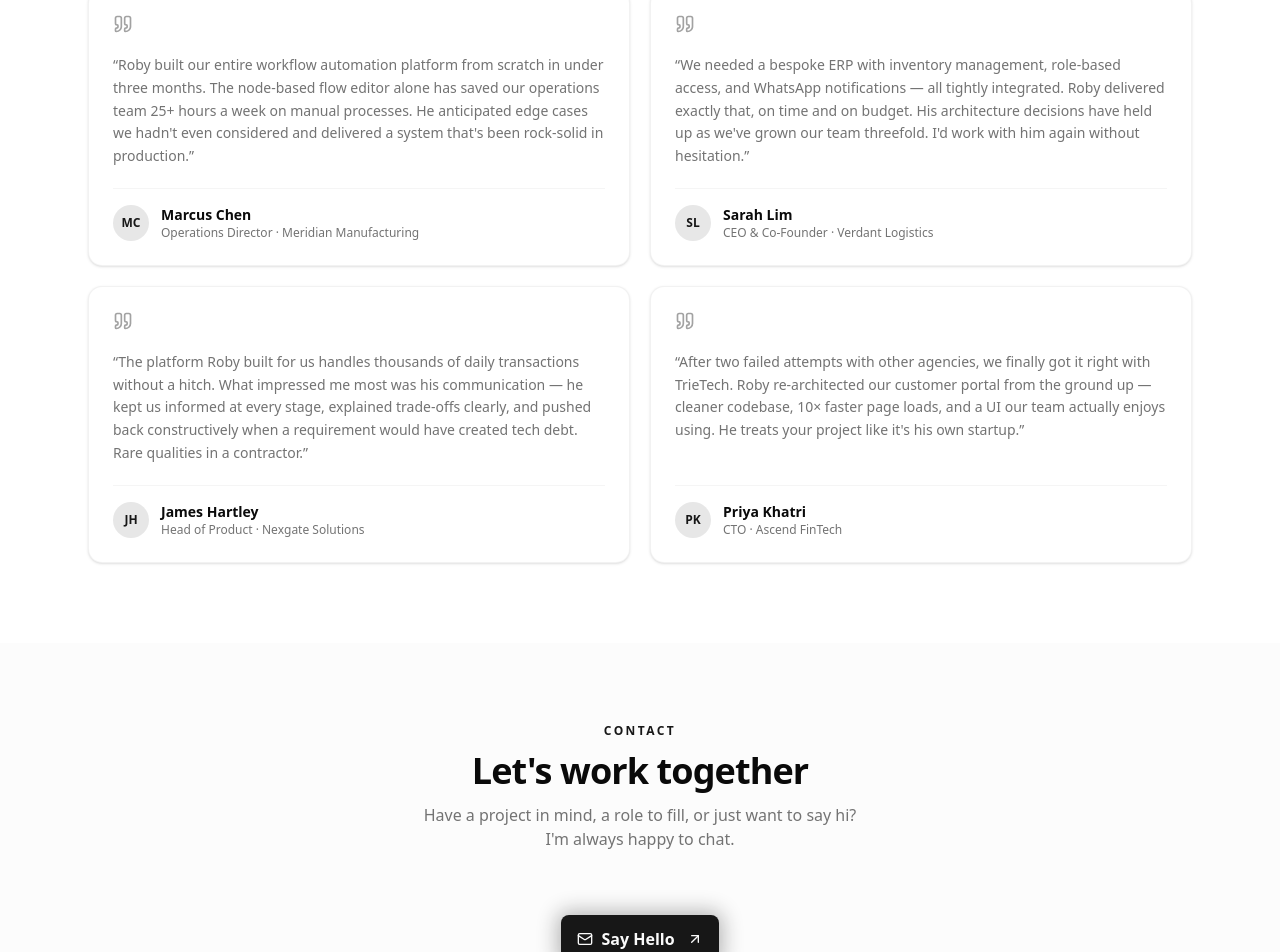
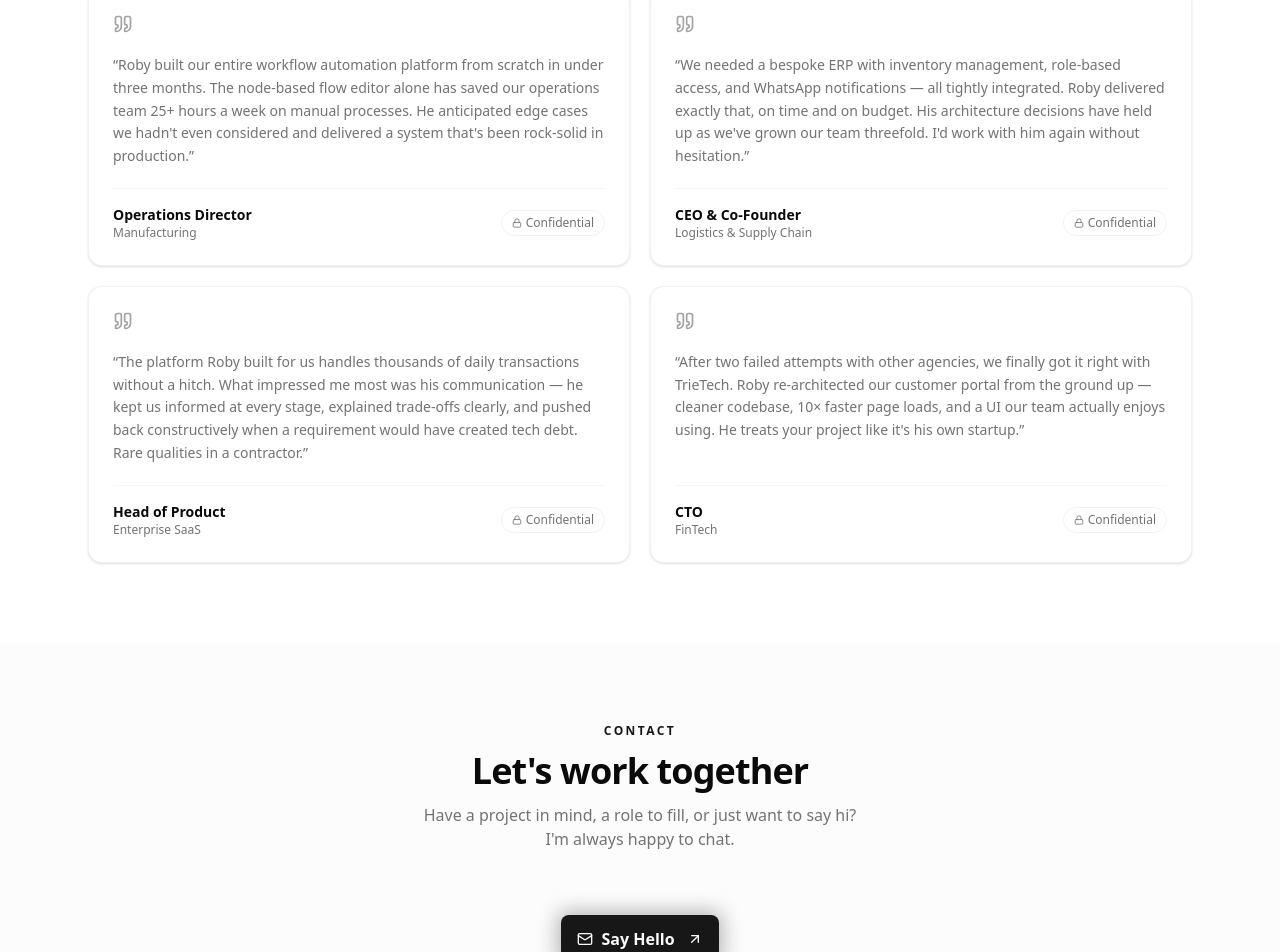
Before and after one commit to tanamaroby/next-portfolio, a Next.js app: page / in a window 1280 px wide. Shown: the part 6069-7021 px from the top of the page. Built offline with nearby package versions, Linux system fonts and the light colour scheme.

Commit message:
chore: update testimonial structure to enhance confidentiality; replace name and company with industry descriptor

```diff
--- a/components/sections/testimonials.tsx
+++ b/components/sections/testimonials.tsx
@@ -3,48 +3,40 @@
 import { Card } from "@/components/ui/card";
 import { fadeInUp, staggerContainer, viewportConfig } from "@/lib/motion";
 import { motion } from "framer-motion";
-import { Quote } from "lucide-react";
+import { Lock, Quote } from "lucide-react";
 
 interface Testimonial {
   quote: string;
-  name: string;
+  /** Job title of the reviewer */
   title: string;
-  company: string;
-  initials: string;
+  /** Broad industry — company name withheld per client request */
+  industry: string;
 }
 
 const TESTIMONIALS: Testimonial[] = [
   {
     quote:
       "Roby built our entire workflow automation platform from scratch in under three months. The node-based flow editor alone has saved our operations team 25+ hours a week on manual processes. He anticipated edge cases we hadn't even considered and delivered a system that's been rock-solid in production.",
-    name: "Marcus Chen",
     title: "Operations Director",
-    company: "Meridian Manufacturing",
-    initials: "MC",
+    industry: "Manufacturing",
   },
   {
     quote:
       "We needed a bespoke ERP with inventory management, role-based access, and WhatsApp notifications — all tightly integrated. Roby delivered exactly that, on time and on budget. His architecture decisions have held up as we've grown our team threefold. I'd work with him again without hesitation.",
-    name: "Sarah Lim",
     title: "CEO & Co-Founder",
-    company: "Verdant Logistics",
-    initials: "SL",
+    industry: "Logistics & Supply Chain",
   },
   {
     quote:
       "The platform Roby built for us handles thousands of daily transactions without a hitch. What impressed me most was his communication — he kept us informed at every stage, explained trade-offs clearly, and pushed back constructively when a requirement would have created tech debt. Rare qualities in a contractor.",
-    name: "James Hartley",
     title: "Head of Product",
-    company: "Nexgate Solutions",
-    initials: "JH",
+    industry: "Enterprise SaaS",
   },
   {
     quote:
       "After two failed attempts with other agencies, we finally got it right with TrieTech. Roby re-architected our customer portal from the ground up — cleaner codebase, 10× faster page loads, and a UI our team actually enjoys using. He treats your project like it's his own startup.",
-    name: "Priya Khatri",
     title: "CTO",
-    company: "Ascend FinTech",
-    initials: "PK",
+    industry: "FinTech",
   },
 ];
 
@@ -79,8 +71,8 @@ export default function Testimonials() {
         whileInView="visible"
         viewport={viewportConfig}
       >
-        {TESTIMONIALS.map((t) => (
-          <motion.div key={t.name} variants={fadeInUp}>
+        {TESTIMONIALS.map((t, i) => (
+          <motion.div key={i} variants={fadeInUp}>
             <Card className="flex h-full flex-col gap-5 border-border/50 bg-card p-6 transition-all duration-300 hover:border-primary/30 hover:shadow-xl hover:shadow-primary/5">
               {/* Quote icon */}
               <Quote
@@ -95,18 +87,17 @@ export default function Testimonials() {
               </p>
 
               {/* Author */}
-              <div className="flex items-center gap-3 border-t border-border/40 pt-4">
-                <div className="flex h-9 w-9 shrink-0 items-center justify-center rounded-full bg-primary/10 text-xs font-bold text-primary">
-                  {t.initials}
-                </div>
+              <div className="flex items-center justify-between gap-3 border-t border-border/40 pt-4">
                 <div>
                   <p className="text-sm font-semibold text-foreground">
-                    {t.name}
+                    {t.title}
                   </p>
-                  <p className="text-xs text-muted-foreground">
-                    {t.title} · {t.company}
-                  </p>
+                  <p className="text-xs text-muted-foreground">{t.industry}</p>
                 </div>
+                <span className="flex shrink-0 items-center gap-1 rounded-full border border-border/50 px-2.5 py-1 text-xs text-muted-foreground">
+                  <Lock size={10} />
+                  Confidential
+                </span>
               </div>
             </Card>
           </motion.div>
```
Also changed, not shown: 1 other file (tests, documents, lock files or other folders).
